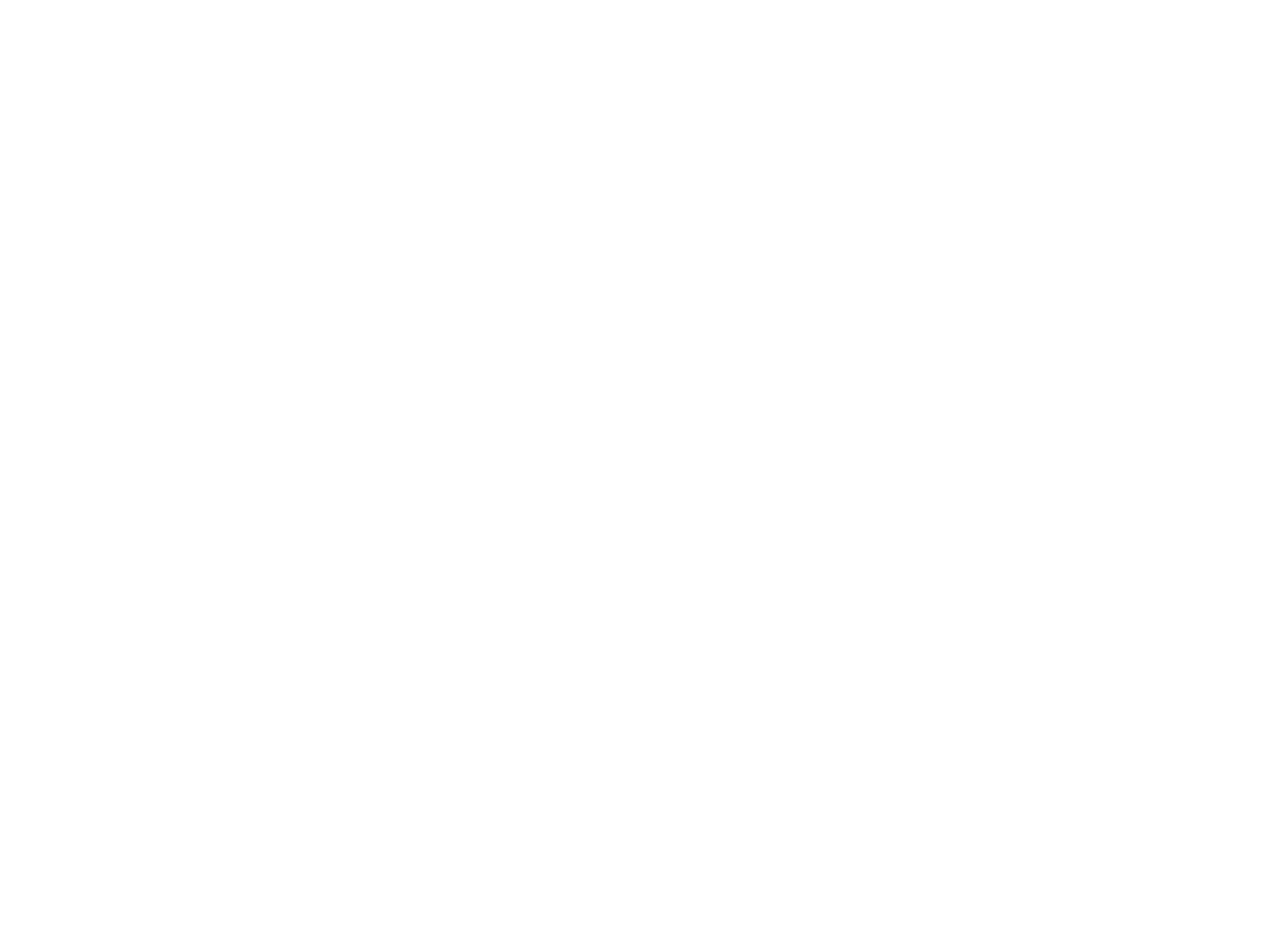
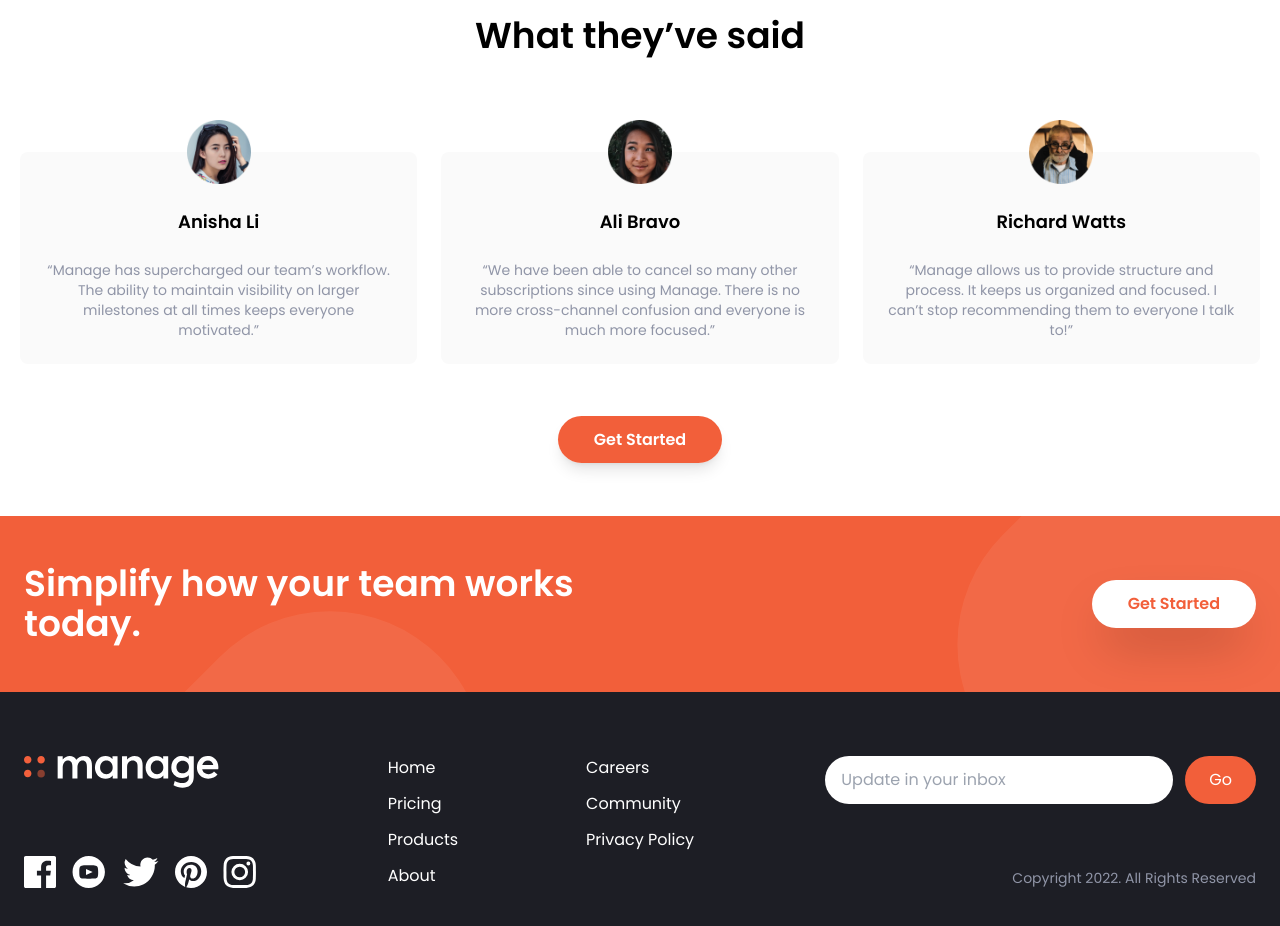
Before and after one commit to moutafatin1/frontendmentor-challenges, a Next.js app: page /manage-landing-page in a window 1280 px wide. Shown: the part 1260-2186 px from the top of the page. Before the commit the page ends 1172 px from the top, so only its background shows below. Built offline with nearby package versions, Linux system fonts and the light colour scheme.

Commit message:
finish manage landing page

```diff
--- /dev/null
+++ b/src/components/ManageLandingPage/CallToAction.tsx
@@ -0,0 +1,19 @@
+import React from "react";
+
+export const CallToAction = () => {
+  return (
+    <section className="bg-brightRed bg-simplify-section-mobile bg-no-repeat md:bg-simplify-section-desktop">
+      <div className="container flex flex-col items-center  px-6 py-24 mx-auto space-y-12 justify-between md:py-12 md:flex-row md:space-y-0 ">
+        <h2 className="text-5xl text-white text-center font-bold leading-tight md:text-4xl md:max-w-xl md:text-left">
+          Simplify how your team works today.
+        </h2>
+        <a
+          href="#"
+          className="px-9 py-3 text-brightRed bg-white rounded-full shadow-2xl font-semibold hover:bg-gray-400 hover:text-white "
+        >
+          Get Started
+        </a>
+      </div>
+    </section>
+  );
+};
--- /dev/null
+++ b/src/components/ManageLandingPage/Footer.tsx
@@ -0,0 +1,108 @@
+/* eslint-disable @next/next/no-img-element */
+import React from "react";
+
+export const Footer = () => {
+  return (
+    <footer className="bg-veryDarkBlue">
+      <div className="container flex flex-col-reverse justify-between px-6 py-16 mx-auto space-y-8 md:flex-row md:space-y-0">
+        {/* Logo and social links icons */}
+        <div className="flex flex-col-reverse items-center justify-between space-y-12 md:flex-col md:space-y-0 md:items-start">
+          {/* logo */}
+          <div className="mx-auto my-6 text-center text-white md:hidden">
+            Copyright 2022. All Rights Reserved
+          </div>
+          <div>
+            <img
+              src="/manage-landing-page/logo_white.svg"
+              alt="white logo"
+              className="h-8"
+            />
+          </div>
+          {/* Social icons */}
+          <div className="flex justify-center space-x-4">
+            <a href="#">
+              <img
+                src="/manage-landing-page/icon-facebook.svg"
+                alt="facebook icon"
+                className="h-8"
+              />
+            </a>
+            <a href="#">
+              <img
+                src="/manage-landing-page/icon-youtube.svg"
+                alt="youtube icon"
+                className="h-8"
+              />
+            </a>
+            <a href="#">
+              <img
+                src="/manage-landing-page/icon-twitter.svg"
+                alt="twitter icon"
+                className="h-8"
+              />
+            </a>
+            <a href="#">
+              <img
+                src="/manage-landing-page/icon-pinterest.svg"
+                alt="pinterest icon"
+                className="h-8"
+              />
+            </a>
+            <a href="#">
+              <img
+                src="/manage-landing-page/icon-instagram.svg"
+                alt="instagram icon"
+                className="h-8"
+              />
+            </a>
+          </div>
+        </div>
+        {/* List container */}
+        <div className="flex justify-around space-x-32">
+          <div className="flex flex-col space-y-3 text-white">
+            <a href="#" className="hover:text-brightRed">
+              Home
+            </a>
+            <a href="#" className="hover:text-brightRed">
+              Pricing
+            </a>
+            <a href="#" className="hover:text-brightRed">
+              Products
+            </a>
+            <a href="#" className="hover:text-brightRed">
+              About
+            </a>
+          </div>
+          <div className="flex flex-col space-y-3 text-white">
+            <a href="#" className="hover:text-brightRed">
+              Careers
+            </a>
+            <a href="#" className="hover:text-brightRed">
+              Community
+            </a>
+            <a href="#" className="hover:text-brightRed">
+              Privacy Policy
+            </a>
+          </div>
+        </div>
+        {/* Input container */}
+        <div className="flex flex-col justify-between">
+          <form>
+            <div className="flex space-x-3">
+              <input
+                className="flex-1 py-3 px-4 rounded-full focus:outline-none "
+                placeholder="Update in your inbox"
+              />
+              <button className="px-6 py-2 text-white rounded-full bg-brightRed hover:bg-brightRedLight focus:outline-none">
+                Go
+              </button>
+            </div>
+          </form>
+          <p className="hidden md:block text-sm ml-auto text-darkGrayishBlue">
+            Copyright 2022. All Rights Reserved
+          </p>
+        </div>
+      </div>
+    </footer>
+  );
+};
--- a/src/components/ManageLandingPage/Navbar.tsx
+++ b/src/components/ManageLandingPage/Navbar.tsx
@@ -1,11 +1,14 @@
 /* eslint-disable @next/next/no-img-element */
-import React from "react";
+import React, { useState } from "react";
+import { AnimatePresence, motion } from "framer-motion";
 
 export const Navbar = () => {
+  const [isOpen, setIsOpen] = useState(false);
+  console.log(isOpen);
   return (
     <nav className="container mx-auto p-6">
       {/* Flex Container */}
-      <div className="flex items-center justify-between">
+      <div className="flex items-center justify-between relative">
         {/* Logo */}
         <div className="pt-2">
           <img src="/manage-landing-page/logo.svg" alt="logo" />
@@ -34,7 +37,58 @@ export const Navbar = () => {
         >
           Get Started
         </a>
+
+        {/* Hamburger Icon */}
+        <button
+          className="md:hidden focus:outline-none cursor-pointer w-6 h-6  relative"
+          onClick={() => setIsOpen(!isOpen)}
+        >
+          <span
+            className={`absolute top-0 left-0 w-6 h-1 bg-veryDarkBlue transition-all ${
+              isOpen ? "rotate-45" : ""
+            }`}
+          ></span>
+          <span
+            className={`absolute top-0 left-0 w-6 h-1 bg-veryDarkBlue transition-all mt-2 ${
+              isOpen ? "-rotate-45 mt-0" : ""
+            }`}
+          ></span>
+          <span
+            className={`absolute top-0 left-0 w-6 h-1 bg-veryDarkBlue transition-all mt-4 ${
+              isOpen ? "hidden" : ""
+            }`}
+          ></span>
+        </button>
       </div>
+      {/* Mobile menu */}
+      <AnimatePresence>
+        {isOpen && (
+          <div className="md:hidden ">
+            <motion.div
+              initial={{ opacity: 0 }}
+              animate={{ opacity: 1 }}
+              exit={{ opacity: 0 }}
+              className="absolute flex flex-col items-center self-end  py-8 mt-10 space-y-6 font-bold bg-white sm:w-auto sm:self-center left-6 right-6 drop-shadow-md"
+            >
+              <a href="#" className="hover:text-darkGrayishBlue">
+                Pricing
+              </a>
+              <a href="#" className="hover:text-darkGrayishBlue">
+                Product
+              </a>
+              <a href="#" className="hover:text-darkGrayishBlue">
+                About Us
+              </a>
+              <a href="#" className="hover:text-darkGrayishBlue">
+                Careers
+              </a>
+              <a href="#" className="hover:text-darkGrayishBlue">
+                Community
+              </a>
+            </motion.div>
+          </div>
+        )}
+      </AnimatePresence>
     </nav>
   );
 };
--- /dev/null
+++ b/src/components/ManageLandingPage/TestimonialCard.tsx
@@ -0,0 +1,18 @@
+/* eslint-disable @next/next/no-img-element */
+import React from "react";
+
+type Props = {
+  imageUrl: string;
+  name: string;
+  content: string;
+};
+
+export const TestimonialCard = ({ imageUrl, content, name }: Props) => {
+  return (
+    <div className="flex flex-col items-center p-6 space-y-6 rounded-lg bg-veryLigthGray md:w-1/3">
+      <img src={imageUrl} alt="testimonial" className="w-16 -mt-14" />
+      <h5 className="text-lg font-bold">{name}</h5>
+      <p className="text-darkGrayishBlue text-sm">{content}</p>
+    </div>
+  );
+};
--- a/src/components/ManageLandingPage/Testimonials.tsx
+++ b/src/components/ManageLandingPage/Testimonials.tsx
@@ -1,5 +1,72 @@
+/* eslint-disable @next/next/no-img-element */
 import React from "react";
+import { TestimonialCard } from "./TestimonialCard";
+
+const testimonials = [
+  {
+    id: 1,
+    name: "Anisha Li",
+    content:
+      "“Manage has supercharged our team’s workflow. The ability to maintain visibility on larger milestones at all times keeps everyone motivated.”",
+    imageUrl: "/manage-landing-page/avatar-anisha.png",
+  },
+  {
+    id: 2,
+    name: "Ali Bravo",
+    content:
+      "“We have been able to cancel so many other subscriptions since using Manage. There is no more cross-channel confusion and everyone is much more focused.”",
+    imageUrl: "/manage-landing-page/avatar-ali.png",
+  },
+  {
+    id: 3,
+    name: "Richard Watts",
+    content:
+      "“Manage allows us to provide structure and process. It keeps us organized and focused. I can’t stop recommending them to everyone I talk to!”",
+    imageUrl: "/manage-landing-page/avatar-richard.png",
+  },
+  // {
+  //   id: 4,
+  //   name: "Shanai Gough",
+  //   content:
+  //     "“Their software allows us to track, manage and collaborate on our projects from anywhere. It keeps the whole team in-sync without being intrusive.”",
+  //   imageUrl: "/manage-landing-page/avatar-shanai.png",
+  // },
+];
 
 export const Testimonials = () => {
-  return <section>Testimonials</section>;
+  return (
+    <section>
+      <div className="w-full px-5 mx-auto mt-32 text-center">
+        <h2 className="text-4xl font-bold">What they’ve said</h2>
+        {/* testimonials container */}
+        <div className="hidden md:flex mt-24 md:flex-row md:space-x-6">
+          {/* Testimonial 1 */}
+          {testimonials.map((testimonial) => (
+            <TestimonialCard
+              key={testimonial.id}
+              name={testimonial.name}
+              content={testimonial.content}
+              imageUrl={testimonial.imageUrl}
+            />
+          ))}
+        </div>
+        <div className="mt-24 md:hidden">
+          <TestimonialCard
+            key={testimonials[0].id}
+            name={testimonials[0].name}
+            content={testimonials[0].content}
+            imageUrl={testimonials[0].imageUrl}
+          />
+        </div>
+        <div className="my-16">
+          <a
+            href="#"
+            className="px-9 py-3 mx-auto text-white bg-brightRed rounded-full shadow-lg font-semibold hover:bg-brightRedLight  md:ml-0 md:mr-auto"
+          >
+            Get Started
+          </a>
+        </div>
+      </div>
+    </section>
+  );
 };
--- a/src/components/ManageLandingPage/index.tsx
+++ b/src/components/ManageLandingPage/index.tsx
@@ -3,3 +3,6 @@ export * from "./Hero";
 export * from "./Features";
 export * from "./NumbredItem";
 export * from "./Testimonials";
+export * from "./TestimonialCard";
+export * from "./CallToAction";
+export * from "./Footer";
--- a/src/pages/manage-landing-page.tsx
+++ b/src/pages/manage-landing-page.tsx
@@ -1,6 +1,8 @@
 import React from "react";
 import {
+  CallToAction,
   Features,
+  Footer,
   Hero,
   Navbar,
   Testimonials,
@@ -8,11 +10,13 @@ import {
 
 const ManageLandingPage = () => {
   return (
-    <div className="font-poppins">
+    <div className="font-poppins bg-tablet-pattern bg-no-repeat bg-[length:500px]  bg-[right_-8%]  ">
       <Navbar />
       <Hero />
       <Features />
       <Testimonials />
+      <CallToAction />
+      <Footer />
     </div>
   );
 };
--- a/src/styles/globals.css
+++ b/src/styles/globals.css
@@ -16,4 +16,6 @@
   .ratinButton {
     @apply w-14 h-14 bg-[#262f38] rounded-full hover:bg-[#fb7413] hover:text-white focus:bg-[#7e8798] focus:text-white text-[#808791] transition;
   }
+
+
 }
--- a/tailwind.config.js
+++ b/tailwind.config.js
@@ -21,6 +21,11 @@ module.exports = {
           "url('/order-summary/pattern-background-desktop.svg')",
         "card-pattern-top": "url('/profile-card/bg-pattern-top.svg')",
         "card-pattern-bottom": "url('/profile-card/bg-pattern-bottom.svg')",
+        "tablet-pattern": "url('/manage-landing-page/bg-tablet-pattern.svg')",
+        "simplify-section-desktop":
+          "url('/manage-landing-page/bg-simplify-section-desktop.svg')",
+        "simplify-section-mobile":
+          "url('/manage-landing-page/bg-simplify-section-mobile.svg')",
       },
       colors: {
         brightRed: "hsl(12, 88%, 59%)",
```
Also changed, not shown: public/manage-landing-page/logo_white.svg (added).
